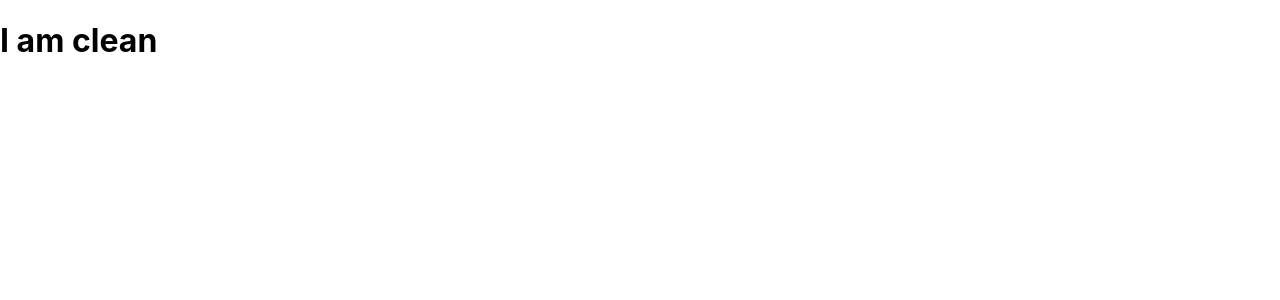
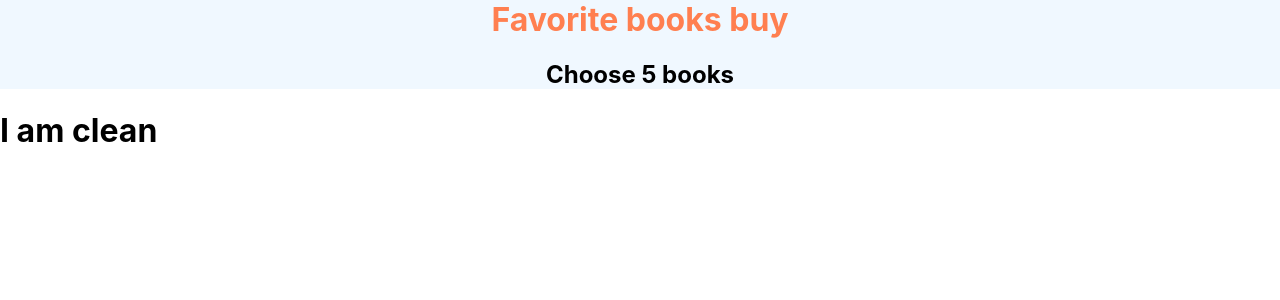
Before and after one commit to ahaduzzaman5503/lucky_one_A8, a React (Create React App) app: page / in a window 1280 px wide. Shown: the top 300 px of the page. Built offline with nearby package versions, Linux system fonts and the light colour scheme.

Commit message:
Header complete

```diff
--- a/src/App.js
+++ b/src/App.js
@@ -1,8 +1,10 @@
 import './App.css';
+import Header from './component/Header/Header'
 
 function App() {
   return (
     <div>
+      <Header></Header>
       <h1>I am clean</h1>
     </div>
   );
--- a/src/component/Header/Header.css
+++ b/src/component/Header/Header.css
@@ -0,0 +1,10 @@
+.header{
+    text-align: center;
+    background-color: aliceblue;
+    margin-bottom: 0;
+}
+
+.book-title{
+    color: coral;
+    margin-top: 0;
+}
--- a/src/component/Header/Header.js
+++ b/src/component/Header/Header.js
@@ -0,0 +1,13 @@
+import React from 'react';
+import './Header.css'
+
+const Header = () => {
+    return (
+        <div className='header'>
+            <h1 className='book-title'>Favorite books buy</h1>
+            <h2>Choose 5 books</h2>
+        </div>
+    );
+};
+
+export default Header;
```
